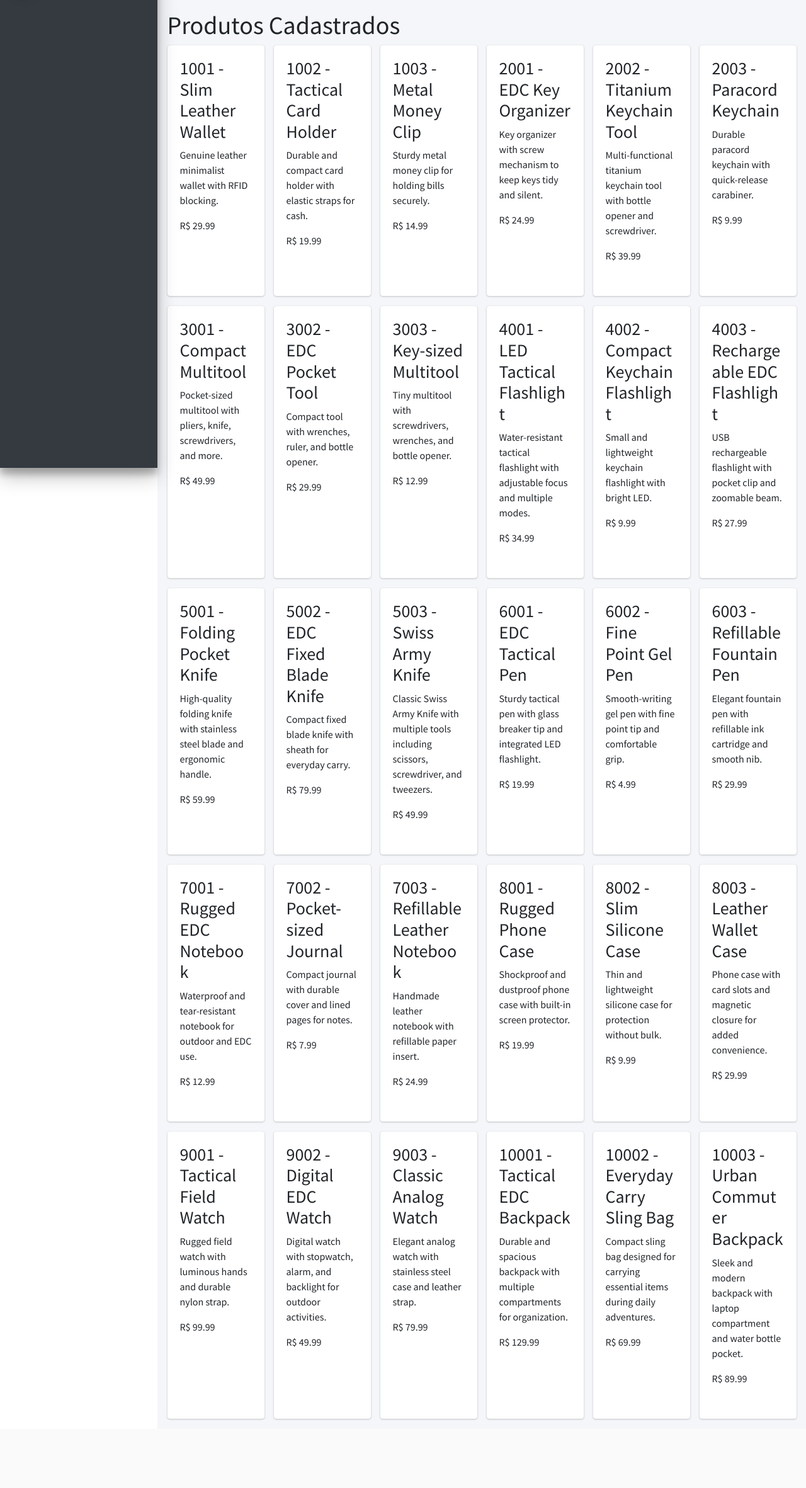
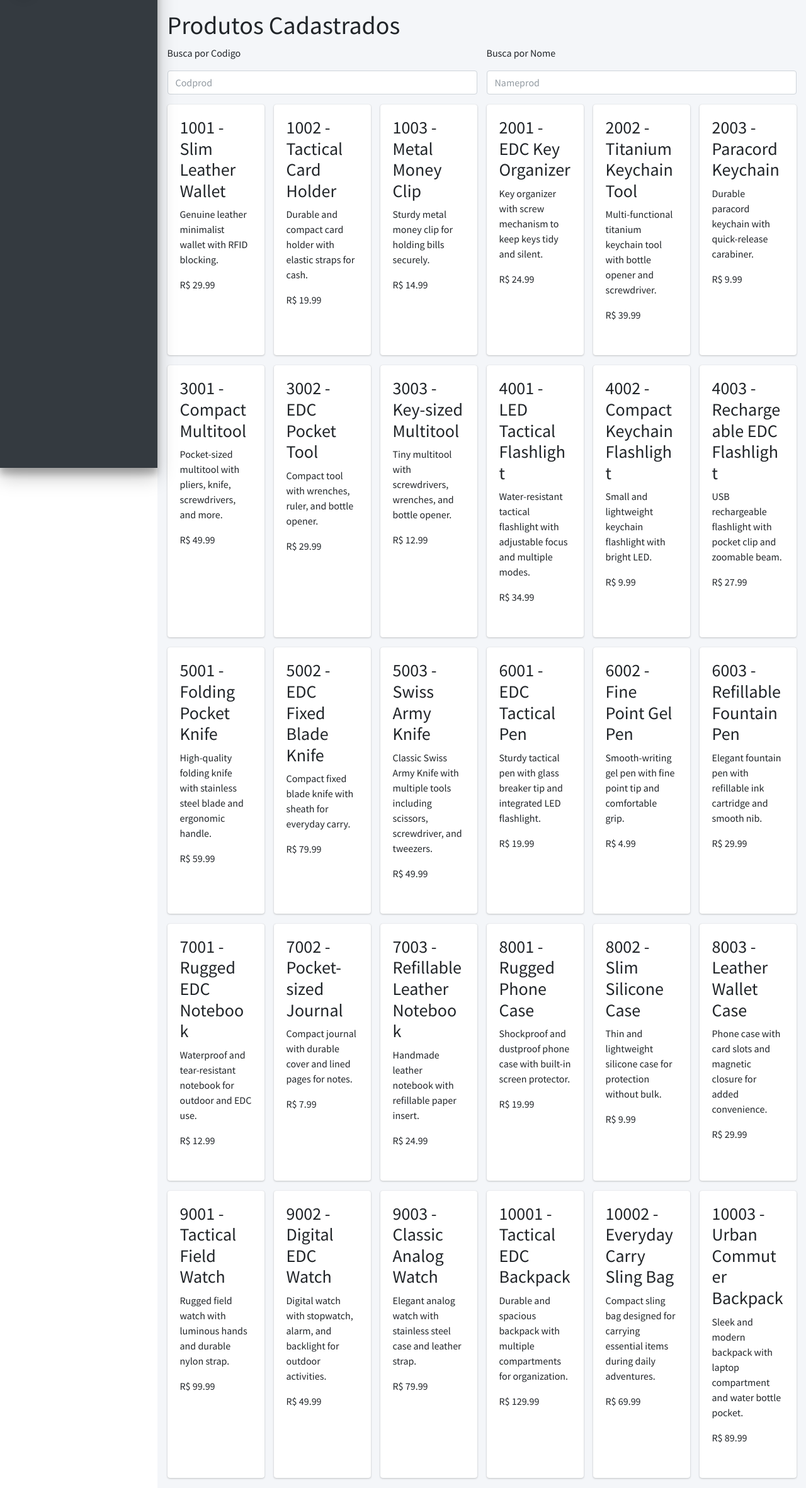
Before and after one commit to igoramarall2/storeman, a Django app: page /produtos_cadastrados/ in a window 1280 px wide. Shown: the part 57-2420 px from the top of the page at 63% size. Before the commit the page ends 2313 px from the top, so only its background shows below. Run offline with Django 5.2, Linux system fonts and the light colour scheme; data comes from the database, SQL or seed files in the repository; some libraries are stand-ins or nearby versions.

Commit message:
adicao de filtro no campo de busca da pagina produtos_cadastrados

```diff
--- /dev/null
+++ b/core/static/js/produtos_cadastrados/filtro_produtos.js
@@ -0,0 +1,28 @@
+document.addEventListener("DOMContentLoaded", function() {
+  console.log('arquivo filtro_produtos.js carregado')
+
+  const filterCodProd = document.querySelector("#filterCodprod");
+  const filterNameProd = document.querySelector("#filterNameprod");
+
+  function filterCard(){
+    const codProdFilter = filterCodProd.value.trim().toLowerCase();
+    const nameProdFilter = filterNameProd.value.trim().toLowerCase();
+    const cards = document.querySelectorAll(".produtos-cadastrados .col-sm-2");
+
+    cards.forEach((card) => {
+      const codProd = card.querySelector("h3").textContent.toLowerCase();
+      const nameProd = card.querySelector("p").textContent.toLowerCase();
+
+      if (
+        codProd.includes(codProdFilter) &&
+        nameProd.includes(nameProdFilter)
+      ) {
+        card.style.display = "";
+      } else {
+        card.style.display = "none";
+      }
+    });
+  }
+  filterCodProd.addEventListener("input", filterCard);
+  filterNameProd.addEventListener("input", filterCard);
+});
--- a/core/templates/core/produtos_cadastrados.html
+++ b/core/templates/core/produtos_cadastrados.html
@@ -1,12 +1,35 @@
 {% extends "core/base.html" %}
+
+{% load static %}
 {%block title%}{{title}}{%endblock%}
 
 {% block content %}
 <h1>{{title}}</h1>
+      <div class="row mb-3">
+        <div class="col">
+          <p>Busca por Codigo</p>
+          <input
+            type="text"
+            class="form-control"
+            id="filterCodprod"
+            placeholder="Codprod"
+          />
+        </div>
+        <div class="col">
+          <p>Busca por Nome</p>
+          <input
+            type="text"
+            class="form-control"
+            id="filterNameprod"
+            placeholder="Nameprod"
+          />
+        </div>
+        <!-- Add more input fields for other attributes if needed -->
+      </div>
 
-<div class="row">
+<div class="row produtos-cadastrados">
     {% for produto in produtos%}
-    <div class="col-sm-2 mb-3">
+   <div class="col-sm-2 mb-3 {{produto.codprod}}">
 
 
         <div class="card h-100">
@@ -21,4 +44,6 @@
     </div>
     {% endfor %}
 </div>
-{% endblock %}
+<script src="https://code.jquery.com/jquery-3.6.0.min.js"></script>
+<script src="{% static 'js/produtos_cadastrados/filtro_produtos.js' %}" defer></script>
+{% endblock content %}
```
